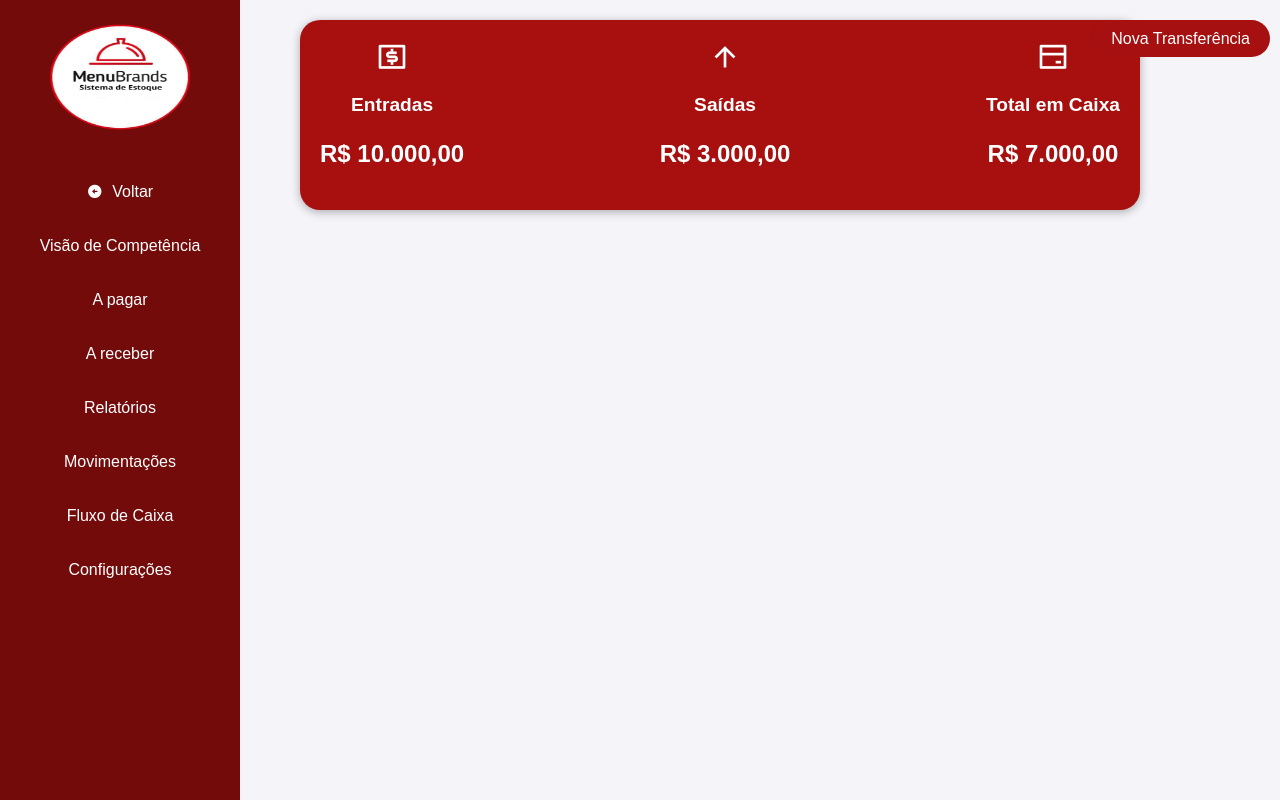
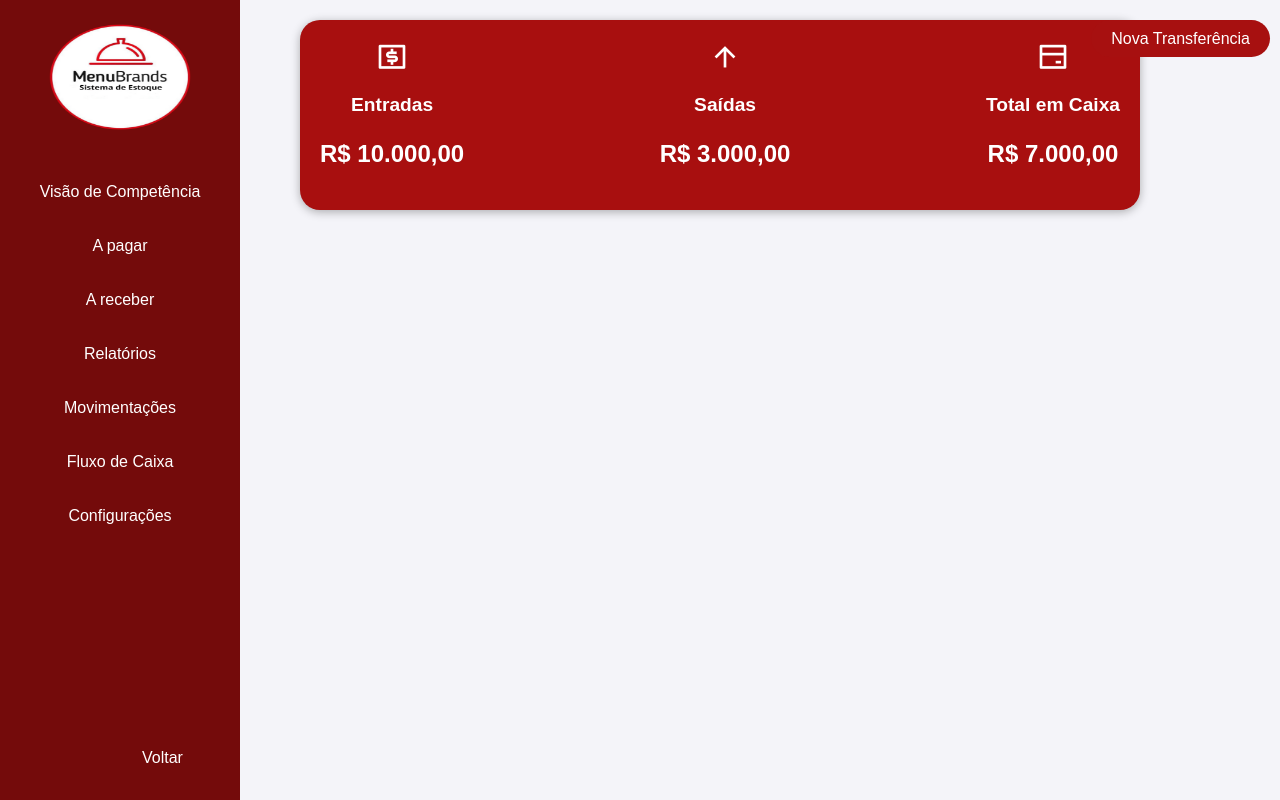
Before and after one commit to jdaavi/Estoque_Menu, a Flask app: page /financeiro in a window 1280 px wide. Run offline with Flask 3, Linux system fonts and the light colour scheme; the visitor is signed in with stand-in values (Sample User, id 1); some libraries are stand-ins or nearby versions.

Commit message:
renamed:    static/css/estoque.css -> .venv/estoque.css 	renamed:    static/css/compras.css -> static/css/compras/compras.css 	renamed:    static/css/nova_compra.css -> static/css/compras/nova_compra.css 	renamed:    static/css/cadastro.css -> static/css/estoque/cadastro.css 	renamed:    static/css/produto.css -> static/css/estoque/produto.css 	renamed:    static/css/financeiro.css -> static/css/financeiro/financeiro.css 	renamed:    static/css/transferencia.css -> static/css/financeiro/transferencia.css 	renamed:    static/css/index.css -> static/css/login/index.css 	renamed:    static/css/inicio.css -> static/css/login/inicio.css 	renamed:    templates/compras.html -> templates/compras/compras.html 	renamed:    templates/nova_compra.html -> templates/compras/nova_compra.html 	renamed:    templates/cadastro.html -> templates/estoque/cadastro.html 	renamed:    templates/estoque.html -> templates/estoque/estoque.html 	renamed:    templates/produtos.html -> templates/estoque/produtos.html 	renamed:    templates/financeiro.html -> templates/financeiro/financeiro.html 	renamed:    templates/transferencia.html -> templates/financeiro/transferencia.html 	renamed:    templates/index.html -> templates/login/index.html 	renamed:    templates/inicio.html -> templates/login/inicio.html

```diff
--- a/static/css/financeiro.css
+++ b/static/css/financeiro/financeiro.css
@@ -129,10 +129,11 @@ table th {
 }
 
 .btn-voltar{
-    bottom: 40px;
+    position: absolute;
+    bottom: 20px;
     padding: 10px;
-    width: 100px;
-    left: 60px;
+    width: 50px;
+    left: 20px;
     color: rgb(255, 255, 255);
     font-size: 1rem;
     border-radius: 20px;
--- a/templates/compras.html
+++ b/templates/compras/compras.html
@@ -4,7 +4,7 @@
     <meta charset="UTF-8">
     <meta name="viewport" content="width=device-width, initial-scale=1.0">
     <title>Menu Compras</title>
-    <link rel="stylesheet" href="/static/css/compras.css">
+    <link rel="stylesheet" href="/static/css/compras/compras.css">
 </head>
 <body>
 
--- a/templates/nova_compra.html
+++ b/templates/compras/nova_compra.html
@@ -4,7 +4,7 @@
     <meta charset="UTF-8">
     <meta name="viewport" content="width=device-width, initial-scale=1.0">
     <title>Nova Compra</title>
-    <link rel="stylesheet" href="/static/css/nova_compra.css">
+    <link rel="stylesheet" href="/static/css/compras/nova_compra.css">
 </head>
 <body>
     <div class="container">
--- a/templates/cadastro.html
+++ b/templates/estoque/cadastro.html
@@ -4,7 +4,7 @@
     <meta charset="UTF-8">
     <meta name="viewport" content="width=device-width, initial-scale=1.0">
     <title>Cadastro</title>
-    <link rel="stylesheet" href="{{ url_for('static', filename='css/cadastro.css') }}">
+    <link rel="stylesheet" href="{{ url_for('static', filename='css/estoque/cadastro') }}">
 
 </head>
 <body>
--- a/templates/estoque.html
+++ b/templates/estoque/estoque.html
@@ -4,7 +4,7 @@
     <meta charset="UTF-8">
     <meta name="viewport" content="width=device-width, initial-scale=1.0">
     <title>Sistema de Estoque</title>
-    <link rel="stylesheet" href="{{ url_for('static', filename='css/estoque.css') }}">
+    <link rel="stylesheet" href="{{ url_for('static', filename='') }}">
     <link rel="stylesheet" href="https://cdnjs.cloudflare.com/ajax/libs/font-awesome/6.0.0-beta3/css/all.min.css">
     <script src="https://cdn.jsdelivr.net/npm/chart.js"></script>
 </head>
--- a/templates/financeiro.html
+++ b/templates/financeiro/financeiro.html
@@ -5,7 +5,7 @@
     <meta name="viewport" content="width=device-width, initial-scale=1.0">
     <title>Página Financeira</title>
     <link href="https://cdn.jsdelivr.net/npm/remixicon@3.2.0/fonts/remixicon.css" rel="stylesheet">
-    <link rel="stylesheet" href="/static/css/financeiro.css">
+    <link rel="stylesheet" href="/static/css/financeiro/financeiro.css">
 </head>
 <body>
 
@@ -14,7 +14,7 @@
             <img src="/static/img/Logo menu.png" alt="Logo da empresa" class="logo">
         </div>
         <a href="javascript:history.back()" class="btn-voltar">
-            <i class="ri-arrow-left-circle-fill"></i> <span>Voltar</span>
+            <i class="fa fa-sign-out"></i> <span>Voltar</span>
         </a>
         <a href="#">Visão de Competência</a>
         <a href="#">A pagar</a>
--- a/templates/transferencia.html
+++ b/templates/financeiro/transferencia.html
@@ -5,7 +5,7 @@
     <meta name="viewport" content="width=device-width, initial-scale=1.0">
     <title>Transferência Bancária</title>
     <link href="https://cdn.jsdelivr.net/npm/remixicon@3.2.0/fonts/remixicon.css" rel="stylesheet">
-    <link rel="stylesheet" href="{{ url_for('static', filename='css/transferencia.css') }}">
+    <link rel="stylesheet" href="{{ url_for('static', filename='css/financeiro/transferencia.css') }}">
 </head>
 <body>
 
```
Also changed, not shown: static/css/compras/compras.css (renamed from static/css/compras.css), static/css/compras/nova_compra.css (renamed from static/css/nova_compra.css), static/css/estoque/cadastro.css (renamed from static/css/cadastro.css), static/css/estoque/produto.css (renamed from static/css/produto.css), static/css/financeiro/transferencia.css (renamed from static/css/transferencia.css), static/css/login/index.css (renamed from static/css/index.css), static/css/login/inicio.css (renamed from static/css/inicio.css), templates/estoque/produtos.html (renamed from templates/produtos.html), templates/login/index.html (renamed from templates/index.html), templates/login/inicio.html (renamed from templates/inicio.html).
